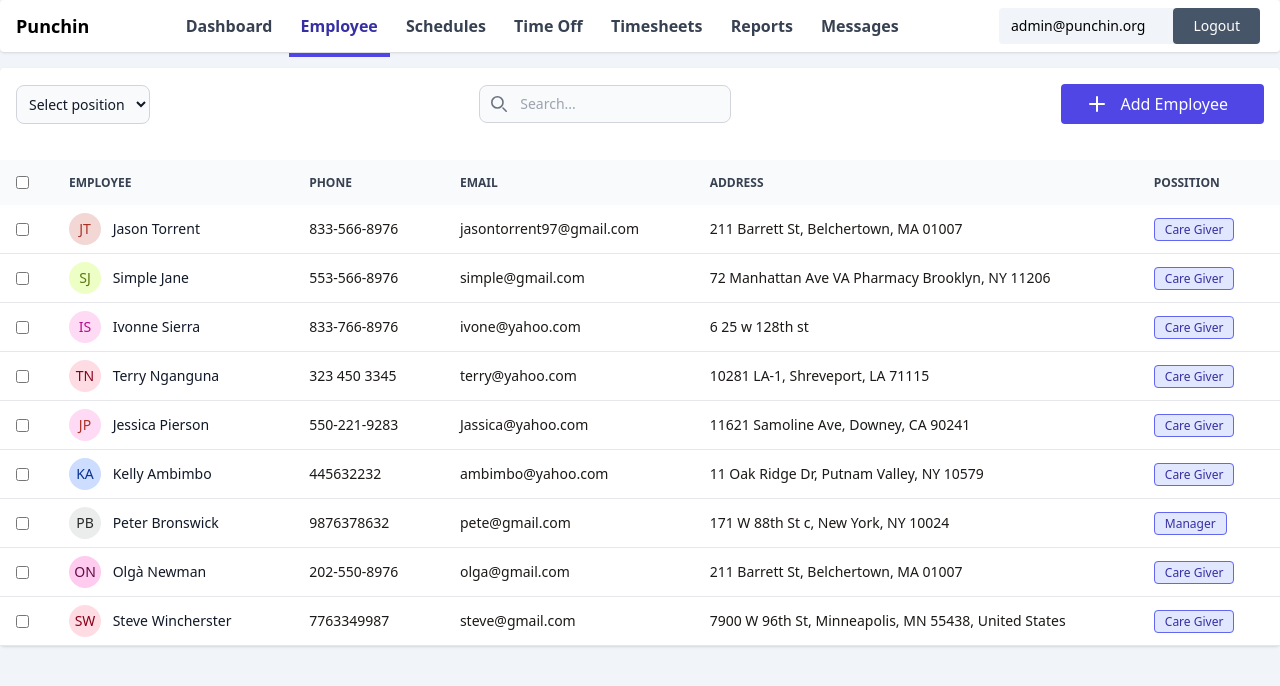
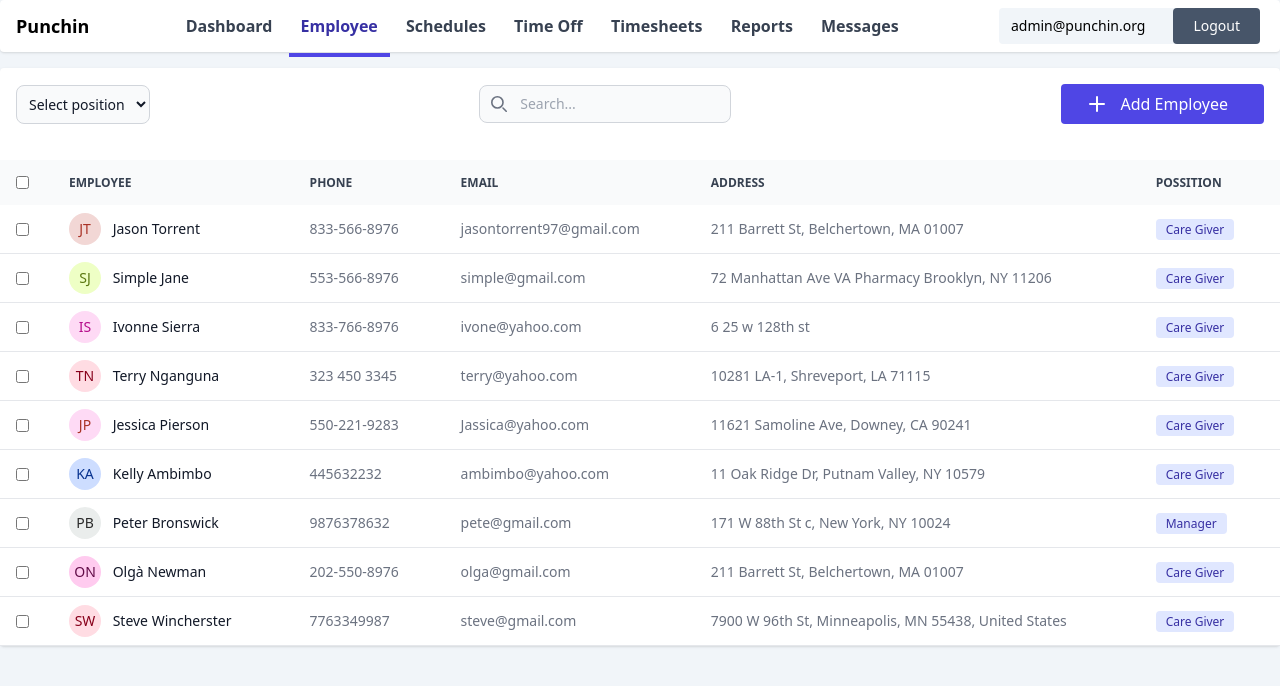
Before and after one commit to sir-guevara/punchin, a Django app: page /dashboard/employees/ in a window 1280 px wide. Shown: the top 686 px of the page. Run offline with Django 5.2, Linux system fonts and the light colour scheme; a user stored in the database is signed in; data comes from the database, SQL or seed files in the repository; both versions use the stored data as it was after the commit; some libraries are stand-ins or nearby versions.

Commit message:
new employee color pallet

```diff
--- a/punchin/core/templates/dashboard/employees.html
+++ b/punchin/core/templates/dashboard/employees.html
@@ -6,7 +6,7 @@
 
     <div class="header mb-5 text-center p-4 flex justify-between items-center">
         <div>
-            <select id="small" class="block w-full p-2 text-sm text-gray-900 border border-gray-300 rounded-lg bg-gray-50 focus:ring-blue-500 focus:border-blue-500 dark:bg-gray-700 dark:border-gray-600 dark:placeholder-gray-400 dark:text-white dark:focus:ring-blue-500 dark:focus:border-blue-500">
+            <select id="small" class="block w-full p-2 text-sm text-gray-900 border border-gray-300 rounded-lg bg-gray-50 focus:ring-blue-500 focus:border-blue-500">
               <option selected>Select position</option>
               <option value="US">HR</option>
               <option value="CA">Manager</option>
@@ -14,12 +14,12 @@
         </div>
         <div class="relative">
             <div class="absolute inset-y-0 start-0 flex items-center ps-3 pointer-events-none">
-              <svg class="w-4 h-4 text-gray-500 dark:text-gray-400" aria-hidden="true" xmlns="http://www.w3.org/2000/svg" fill="none" viewBox="0 0 20 20">
+              <svg class="w-4 h-4 text-gray-500" aria-hidden="true" xmlns="http://www.w3.org/2000/svg" fill="none" viewBox="0 0 20 20">
                 <path stroke="currentColor" stroke-linecap="round" stroke-linejoin="round" stroke-width="2" d="m19 19-4-4m0-7A7 7 0 1 1 1 8a7 7 0 0 1 14 0Z"/>
               </svg>
               <span class="sr-only">Search icon</span>
             </div>
-            <input type="text" id="search-navbar" class="block w-full p-2 ps-10 text-sm text-gray-900 border border-gray-300 rounded-lg bg-gray-50 focus:ring-blue-500 focus:border-blue-500 dark:bg-gray-700 dark:border-gray-600 dark:placeholder-gray-400 dark:text-white dark:focus:ring-blue-500 dark:focus:border-blue-500" placeholder="Search...">
+            <input type="text" id="search-navbar" class="block w-full p-2 ps-10 text-sm text-gray-900 border border-gray-300 rounded-lg bg-gray-50 focus:ring-blue-500 focus:border-blue-500" placeholder="Search...">
           </div>
         <button href="#addEmployeeModal" class="bg-indigo-600 text-white hover:indigo-900 px-6 py-2 rounded flex justify-between" id="openModal" onclick="openModal('employeeModal')"><span data-feather="plus" ></span> <span class="mx-3">Add Employee</span></button>
     </div>
@@ -27,12 +27,12 @@
 
 
 <div class="relative overflow-x-auto">
-    <table class="w-full text-sm text-left rtl:text-right text-gray-500 dark:text-gray-400">
-        <thead class="text-xs text-gray-700 uppercase bg-gray-50 dark:bg-gray-700 dark:text-gray-400">
+    <table class="w-full text-sm text-left rtl:text-right text-gray-500">
+        <thead class="text-xs text-gray-700 uppercase bg-gray-50">
             <tr>
                 <th scope="col" class="p-4">
                     <div class="flex items-center">
-                        <input id="checkbox-all-search" type="checkbox" class="text-blue-600 bg-gray-100 border-gray-300 rounded focus:ring-blue-500 dark:focus:ring-blue-600 dark:ring-offset-gray-800 dark:focus:ring-offset-gray-800 focus:ring-2 dark:bg-gray-700 dark:border-gray-600">
+                        <input id="checkbox-all-search" type="checkbox" class="text-blue-600 bg-gray-100 border-gray-300 rounded focus:ring-blue-500">
                         <label for="checkbox-all-search" class="sr-only">checkbox</label>
                     </div>
                 </th>
@@ -55,16 +55,16 @@
         </thead>
         <tbody>
             {% for employee in employees %}
-            <tr class="bg-white border-b text-sm dark:bg-gray-800 dark:border-gray-700  dark:hover:bg-gray-600 text-stone-900">
+            <tr class="bg-white border-b text-sm ">
                 <td class="w-4 p-4">
                     <div class="flex items-center">
-                        <input id="checkbox-table-search-1" type="checkbox" class=" text-blue-600 bg-gray-100 border-gray-300 rounded focus:ring-blue-500 dark:focus:ring-blue-600 dark:ring-offset-gray-800 dark:focus:ring-offset-gray-800 focus:ring-2 dark:bg-gray-700 dark:border-gray-600">
+                        <input id="checkbox-table-search-1" type="checkbox" class=" text-blue-600 bg-gray-100 border-gray-300 rounded focus:ring-blue-500">
                         <label for="checkbox-table-search-1" class="sr-only">checkbox</label>
                     </div>
                 </td>
-                <td scope="row" class="px-6 py-2 font-medium text-gray-900 whitespace-nowrap dark:text-white">
-                    <div class="relative inline-flex items-center justify-center w-8 h-8 overflow-hidden bg-gray-100 rounded-full dark:bg-gray-600" style="background-color:{{employee.primary_color}}">
-                        <span class="font-medium text-gray-600 dark:text-gray-300" style='color:{{employee.secondary_color}}'> {{employee.user.get_full_name | get_initials}}
+                <td scope="row" class="px-6 py-2 font-medium text-gray-900 whitespace-nowrap">
+                    <div class="relative inline-flex items-center justify-center w-8 h-8 overflow-hidden bg-gray-100 rounded-full" style="background-color:{{employee.primary_color}}">
+                        <span class="font-medium text-gray-600 " style='color:{{employee.secondary_color}}'> {{employee.user.get_full_name | get_initials}}
                         </span>
                     </div>
                     <span class="p-2">{{employee.user.get_full_name}}</span>
@@ -79,7 +79,7 @@
                     {{employee.address}}
                 </td>
                 <td class="px-6 py-2">
-                    <span class="bg-indigo-100 text-indigo-800 text-xs font-medium me-2 px-2.5 py-0.5 rounded dark:bg-indigo-700 dark:text-indigo-400 border border-indigo-500">    {{employee.position}}</span>
+                    <span class="bg-indigo-100 text-indigo-800 text-xs font-medium me-2 px-2.5 py-0.5 rounded whitespace-nowrap">    {{employee.position}}</span>
 
 
                 </td>
--- a/punchin/core/views.py
+++ b/punchin/core/views.py
@@ -15,7 +15,7 @@ nav_items = [{ "name":"Dashboard", "link":"" },{ "name": "Employee","link":"empl
      "name":"Schedules", "link":"schedules/"}, {"name":"Time Off","link":"time-off/"},{"name":"Timesheets", "link":"timesheet"},{"name":"Reports","link":"reports"},{"name":"Messages","link":"messages/"},]
 
 
-COLORS = [{'primary_color': '#FEDAF5', 'secondary_color': '#B60D8B',},{'primary_color': '#E7FFD5', 'secondary_color': '#428B08',},{'primary_color': '#D4FAFF', 'secondary_color': '#0A7584',},{'primary_color': '#CDDDFF', 'secondary_color': '#07328F',},{'primary_color': '#FBDEFF', 'secondary_color': '#6B047A',},{'primary_color': '#FFDCE3', 'secondary_color': '#88001B',},{'primary_color': '#FFCCAD', 'secondary_color': '#983A00',},{'primary_color': '#B3FFE0', 'secondary_color': '#10583A',},{'primary_color': '#EAEDEC', 'secondary_color': '#2A2A2A',},{'primary_color': '#E3D4FF', 'secondary_color': '#4111A2',},{'primary_color': '#C9DDFF', 'secondary_color': '#08295F',},{'primary_color': '#EEFFC5', 'secondary_color': '#5A7810',},{'primary_color': '#FFCBEF', 'secondary_color': '#610B47',},{'primary_color': '#FFF2CC', 'secondary_color': '#856300',},]
+COLORS = [{'primary_color': '#F2D7D5', 'secondary_color': '#C0392B',},{'primary_color': '#FADBD8', 'secondary_color': '#E74C3C',},{'primary_color': '#EBDEF0', 'secondary_color': '#9B59B6',},{'primary_color': '#D4E6F1', 'secondary_color': '#2980B9',},{'primary_color': '#D6EAF8', 'secondary_color': '#3498DB',},{'primary_color': '#D1F2EB', 'secondary_color': '#1ABC9C',},{'primary_color': '#D0ECE7', 'secondary_color': '#16A085',},{'primary_color': '#D4EFDF', 'secondary_color': '#27AE60',},{'primary_color': '#FCF3CF', 'secondary_color': '#F1C40F',},{'primary_color': '#FDEBD0', 'secondary_color': '#F39C12',},{'primary_color': '#FAE5D3', 'secondary_color': '#E67E22',},{'primary_color': '#F6DDCC', 'secondary_color': '#D35400',},{'primary_color': '#EAEDED', 'secondary_color': '#BDC3C7',},{'primary_color': '#E5E8E8', 'secondary_color': '#7F8C8D',},{'primary_color': '#D6DBDF', 'secondary_color': '#34495E',},{'primary_color': '#D5D8DC', 'secondary_color': '#2C3E50',},]
 
 def generate_color(color_list):
     return random.choice(color_list)
```
Also changed, not shown: punchin/db.sqlite3.
